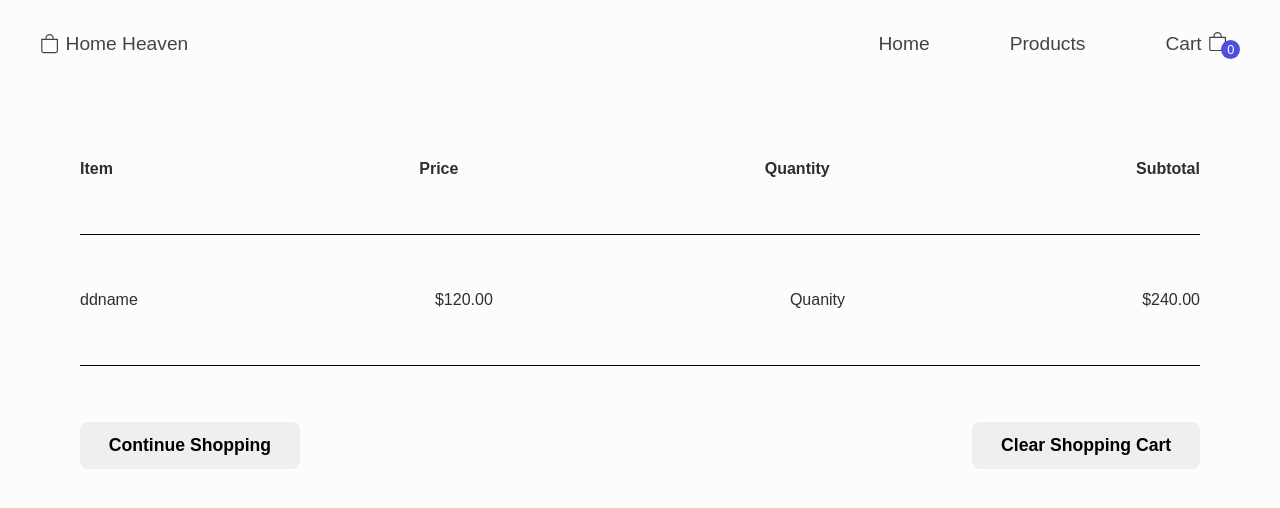
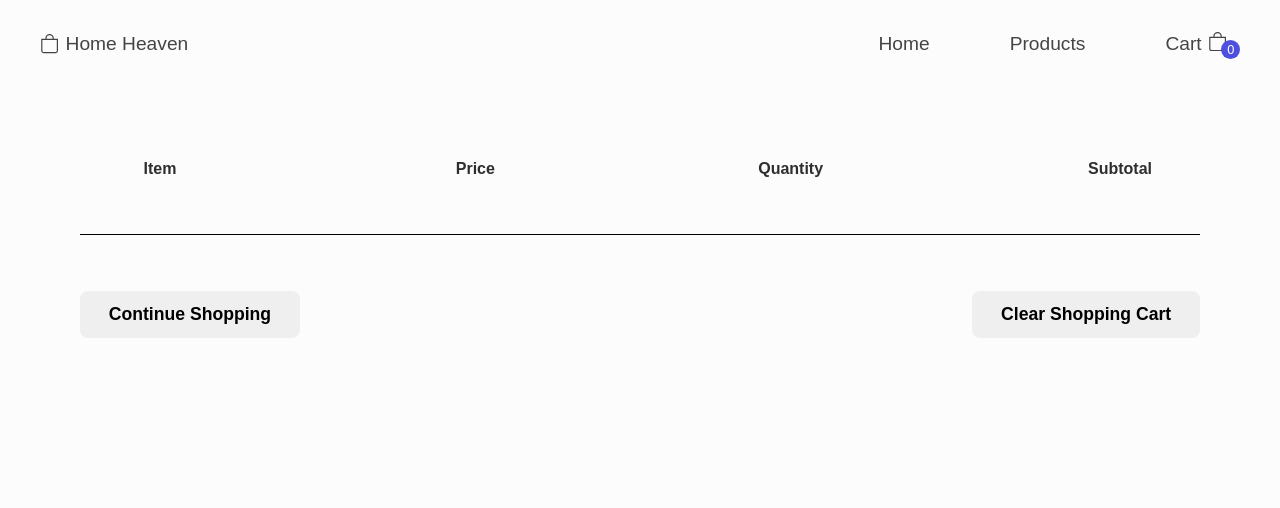
Before and after one commit to sasanedicbn/Home-Heaven-e-commerce, a React (Vite) app: page /cart in a window 1280 px wide. Shown: the top 508 px of the page. Built offline with nearby package versions, Linux system fonts and the light colour scheme.

Commit message:
Write more code

```diff
--- a/src/index.css
+++ b/src/index.css
@@ -1039,7 +1039,30 @@ padding-bottom: 5rem;
 }
 .cart-details-img{
   display: flex;
+  flex-direction: column-reverse;
+  text-transform: capitalize;
+
 }
+.cart-details-img img{
+  width: 150px;
+  height: 100px;
+}
+
 .cart-titles, .cart-details{
   border-bottom: 1px solid black;
 }
+.cart-details{
+  display: flex;
+  align-items: center;
+}
+.cart-details div, .cart-details p{
+  width: 160px;
+  text-align: center;
+}
+.cart-titles p{
+  width: 160px;
+  text-align: center;
+}
+.cart-titles p:nth-child(3){
+  margin-right: 14px;
+}
--- a/src/pages/Cart.tsx
+++ b/src/pages/Cart.tsx
@@ -1,5 +1,10 @@
+import { useSelector } from "react-redux";
+import OrderControls from "./OrderControls";
+
 const Cart = () => {
-    return(
+    const cartItems = useSelector(state => state.cart.cart);
+
+    return (
         <div className="cart-container">
             <div className="cart-titles">
                 <p>Item</p>
@@ -7,21 +12,23 @@ const Cart = () => {
                 <p>Quantity</p>
                 <p>Subtotal</p>
             </div>
-            <div className="cart-details">
-                <div className="cart-details-img">
-                    {/* <img src=""/> */}
-                    <p>dd</p>
-                    <p>name</p>
+            {cartItems.map(item => (
+                <div className="cart-details" key={item.id}>
+                    <div className="cart-details-img">
+                        <img src={item.image} alt={item.name} />
+                        <p>{item.name}</p>
+                    </div>
+                    <p>${(item.price / 100).toFixed(2)}</p>
+                    <OrderControls id={item.id} />
+                    <p>${((item.price * item.quantity) / 100).toFixed(2)}</p>
                 </div>
-                <p>$120.00</p>
-                <p>Quanity</p>
-                <p>$240.00</p>
-            </div>
+            ))}
             <div className="cart-btns">
                 <button className="btn">Continue Shopping</button>
                 <button className="btn">Clear Shopping Cart</button>
             </div>
         </div>
-    )
-}
+    );
+};
+
 export default Cart;
--- a/src/pages/OrderControls.tsx
+++ b/src/pages/OrderControls.tsx
@@ -3,9 +3,9 @@ import {  decreaseProduct, increaseProduct } from "../store/CartSlice"
 
 const OrderControls = ({id}) => {
     const dispatch = useDispatch()
-    const product = useSelector(state =>
-        state.filters.products.find(product => product.id === id)
-    );
+
+    const productInCart = useSelector(state =>
+        state.cart.cart.find((product) => product.id === id))
 
     const increaseProductCartHandler = () => {
         dispatch(increaseProduct(id))
--- a/src/products/SingleProductsItem.tsx
+++ b/src/products/SingleProductsItem.tsx
@@ -1,24 +1,23 @@
-import {  useSelector } from "react-redux";
+import {  useDispatch, useSelector } from "react-redux";
 import { Link, useParams } from "react-router-dom";
 import OrderControls from "../pages/OrderControls";
 import { addItemToCart } from "../store/CartSlice";
 
 const SingleProductItem = () => {
     const { id } = useParams();
-    const itemInCart = useSelector(state => state.cart.cart)
-    console.log(itemInCart)
+    const dispatch = useDispatch()
 
     const product = useSelector(state =>
         state.filters.products.find(product => product.id === id)
     );
+    const productInCart = useSelector(state =>
+        state.cart.cart.find(product => product.id === id)
+    );
 
-    const productInCart = useSelector(state =>
-        state.cart.cart.find((product) => product.id === id))
-        console.log(productInCart)
-
-    console.log(product);
     const addItemToCartHandler = () => {
-        dispatch(addItemToCart({...product, quantity: 1}))
+        if (!productInCart) {
+            dispatch(addItemToCart({ ...product, quantity: 1 }));
+        }
     }
     if (!product) {
         return <p>Product not found</p>;
```
